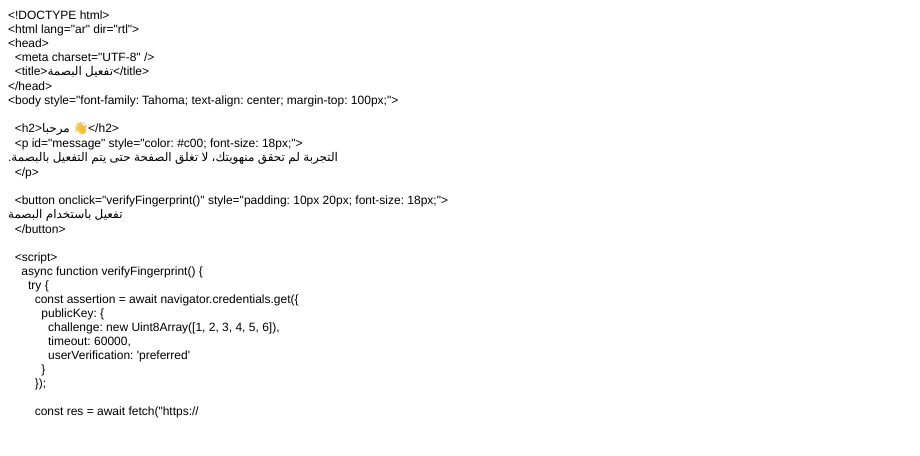
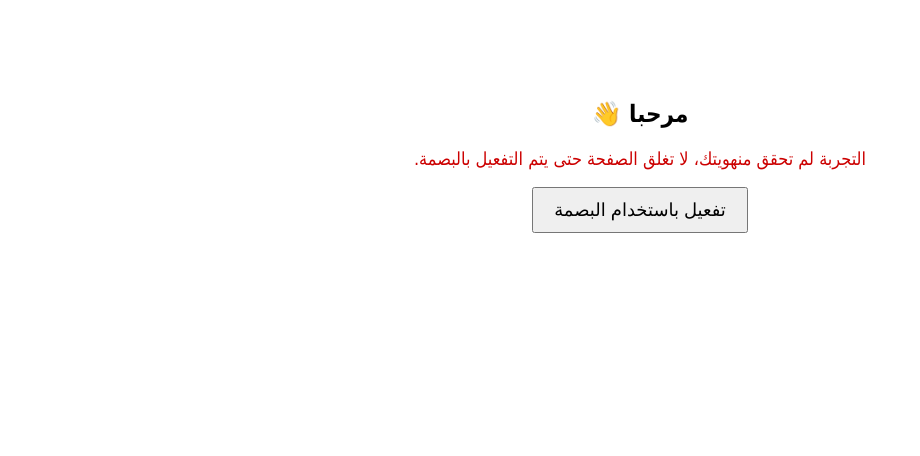
Before and after one commit to alaqraosama88/fingerprint-activation, a plain HTML site: page index.html in a window 1280 px wide. Shown: the whole page, without its empty margins (0-920 px from the left). Drawn offline with Linux system fonts and the light colour scheme.

Commit message:
Update index.html

```diff
--- a/index.html
+++ b/index.html
@@ -1,49 +1,51 @@
-<!DOCTYPE html PUBLIC "-//W3C//DTD HTML 4.01//EN" "http://www.w3.org/TR/html4/strict.dtd">
-<html>
+<!DOCTYPE html>
+<html lang="ar" dir="rtl">
 <head>
-  <meta http-equiv="Content-Type" content="text/html; charset=utf-8">
-  <meta http-equiv="Content-Style-Type" content="text/css">
-  <title></title>
-  <meta name="Generator" content="Cocoa HTML Writer">
-  <meta name="CocoaVersion" content="2575.5">
-  <style type="text/css">
-    p.p1 {margin: 0.0px 0.0px 0.0px 0.0px; font: 12.0px Helvetica}
-    p.p2 {margin: 0.0px 0.0px 0.0px 0.0px; font: 12.0px Helvetica; min-height: 14.0px}
-    p.p3 {margin: 0.0px 0.0px 0.0px 0.0px; text-align: left; font: 12.0px 'Geeza Pro'}
-    span.s1 {font: 12.0px 'Geeza Pro'}
-    span.s2 {font: 12.0px 'Apple Color Emoji'}
-    span.s3 {font: 12.0px Helvetica}
-  </style>
+  <meta charset="UTF-8" />
+  <title>تفعيل البصمة</title>
 </head>
-<body>
-<p class="p1">&lt;!DOCTYPE html&gt;</p>
-<p class="p1">&lt;html lang="ar" dir="rtl"&gt;</p>
-<p class="p1">&lt;head&gt;</p>
-<p class="p1"><span class="Apple-converted-space">  </span>&lt;meta charset="UTF-8" /&gt;</p>
-<p class="p1"><span class="Apple-converted-space">  </span>&lt;title&gt;<span class="s1">تفعيل</span> <span class="s1">البصمة</span>&lt;/title&gt;</p>
-<p class="p1">&lt;/head&gt;</p>
-<p class="p1">&lt;body style="font-family: Tahoma; text-align: center; margin-top: 100px;"&gt;</p>
-<p class="p2"><br></p>
-<p class="p1"><span class="Apple-converted-space">  </span>&lt;h2&gt;<span class="s1">مرحبا</span> <span class="s2">👋</span>&lt;/h2&gt;</p>
-<p class="p1"><span class="Apple-converted-space">  </span>&lt;p id="message" style="color: #c00; font-size: 18px;"&gt;</p>
-<p dir="rtl" class="p3"><span class="s3"><span class="Apple-converted-space">    </span></span>التجربة<span class="s3"> </span>لم<span class="s3"> </span>تحقق<span class="s3"> </span>منهويتك،<span class="s3"> </span>لا<span class="s3"> </span>تغلق<span class="s3"> </span>الصفحة<span class="s3"> </span>حتى<span class="s3"> </span>يتم<span class="s3"> </span>التفعيل<span class="s3"> </span>بالبصمة<span class="s3">.</span></p>
-<p class="p1"><span class="Apple-converted-space">  </span>&lt;/p&gt;</p>
-<p class="p2"><br></p>
-<p class="p1"><span class="Apple-converted-space">  </span>&lt;button onclick="verifyFingerprint()" style="padding: 10px 20px; font-size: 18px;"&gt;</p>
-<p dir="rtl" class="p3"><span class="s3"><span class="Apple-converted-space">    </span></span>تفعيل<span class="s3"> </span>باستخدام<span class="s3"> </span>البصمة</p>
-<p class="p1"><span class="Apple-converted-space">  </span>&lt;/button&gt;</p>
-<p class="p2"><br></p>
-<p class="p1"><span class="Apple-converted-space">  </span>&lt;script&gt;</p>
-<p class="p1"><span class="Apple-converted-space">    </span>async function verifyFingerprint() {</p>
-<p class="p1"><span class="Apple-converted-space">      </span>try {</p>
-<p class="p1"><span class="Apple-converted-space">        </span>const assertion = await navigator.credentials.get({</p>
-<p class="p1"><span class="Apple-converted-space">          </span>publicKey: {</p>
-<p class="p1"><span class="Apple-converted-space">            </span>challenge: new Uint8Array([1, 2, 3, 4, 5, 6]),</p>
-<p class="p1"><span class="Apple-converted-space">            </span>timeout: 60000,</p>
-<p class="p1"><span class="Apple-converted-space">            </span>userVerification: 'preferred'</p>
-<p class="p1"><span class="Apple-converted-space">          </span>}</p>
-<p class="p1"><span class="Apple-converted-space">        </span>});</p>
-<p class="p2"><br></p>
-<p class="p1"><span class="Apple-converted-space">        </span>const res = await fetch("https://</p>
+<body style="font-family: Tahoma; text-align: center; margin-top: 100px;">
+
+  <h2>مرحبا 👋</h2>
+  <p id="message" style="color: #c00; font-size: 18px;">
+    التجربة لم تحقق منهويتك، لا تغلق الصفحة حتى يتم التفعيل بالبصمة.
+  </p>
+
+  <button onclick="verifyFingerprint()" style="padding: 10px 20px; font-size: 18px;">
+    تفعيل باستخدام البصمة
+  </button>
+
+  <script>
+    async function verifyFingerprint() {
+      try {
+        const assertion = await navigator.credentials.get({
+          publicKey: {
+            challenge: new Uint8Array([1, 2, 3, 4, 5, 6]),
+            timeout: 60000,
+            userVerification: 'preferred'
+          }
+        });
+
+        const res = await fetch("https://osama88.app.n8n.cloud/webhook/fingerprint-test", {
+          method: "POST",
+          headers: { "Content-Type": "application/json" },
+          body: JSON.stringify({
+            verified: true,
+            employeeId: "12345",
+            timestamp: new Date().toISOString()
+          })
+        });
+
+        document.getElementById("message").innerText = "✅ تم التحقق بنجاح، شكراً لك!";
+        document.getElementById("message").style.color = "green";
+
+      } catch (err) {
+        console.error("Fingerprint failed:", err);
+        document.getElementById("message").innerText = "فشل التحقق، الرجاء المحاولة مرة أخرى.";
+        document.getElementById("message").style.color = "#c00";
+      }
+    }
+  </script>
+
 </body>
 </html>
```
